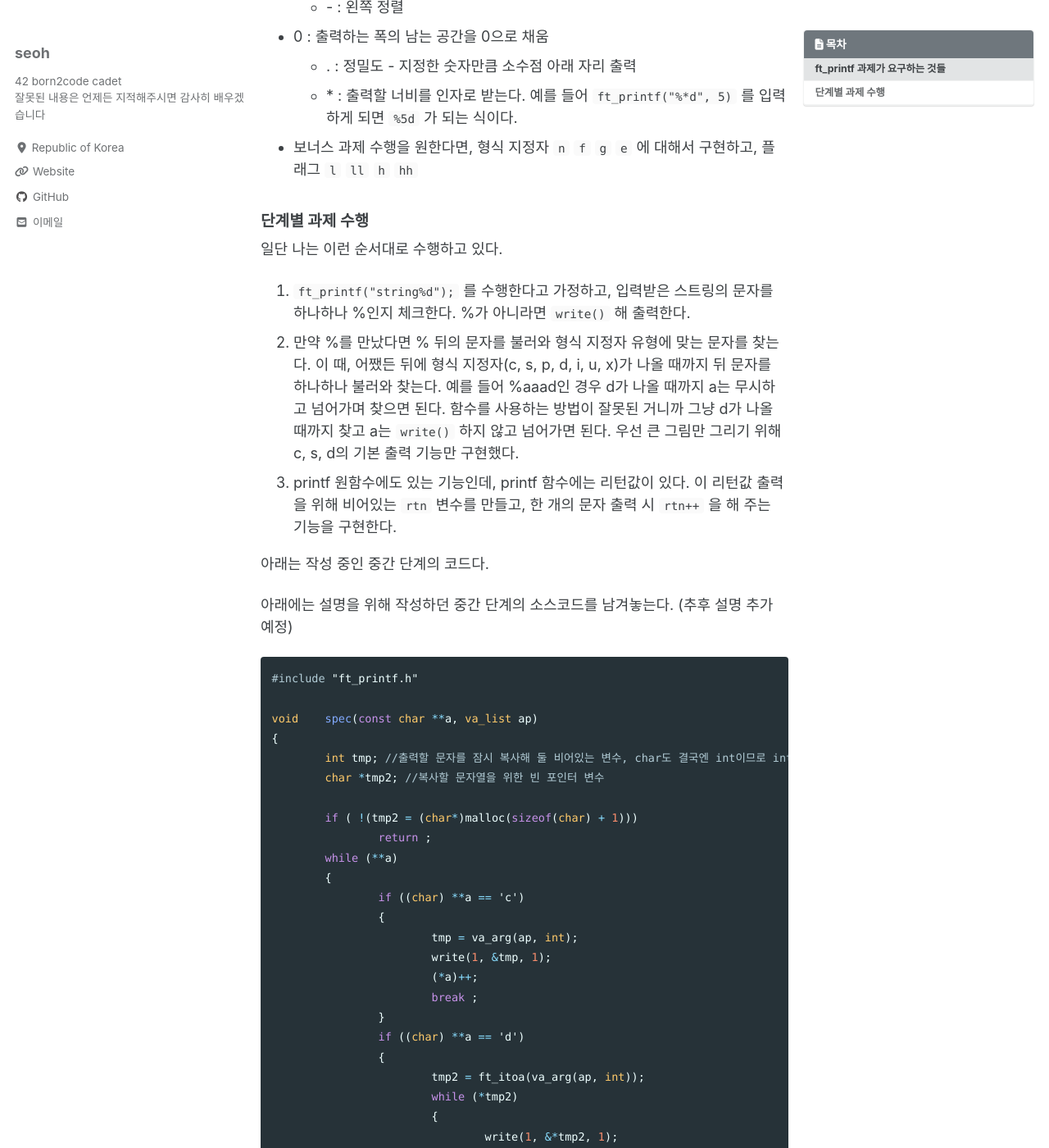
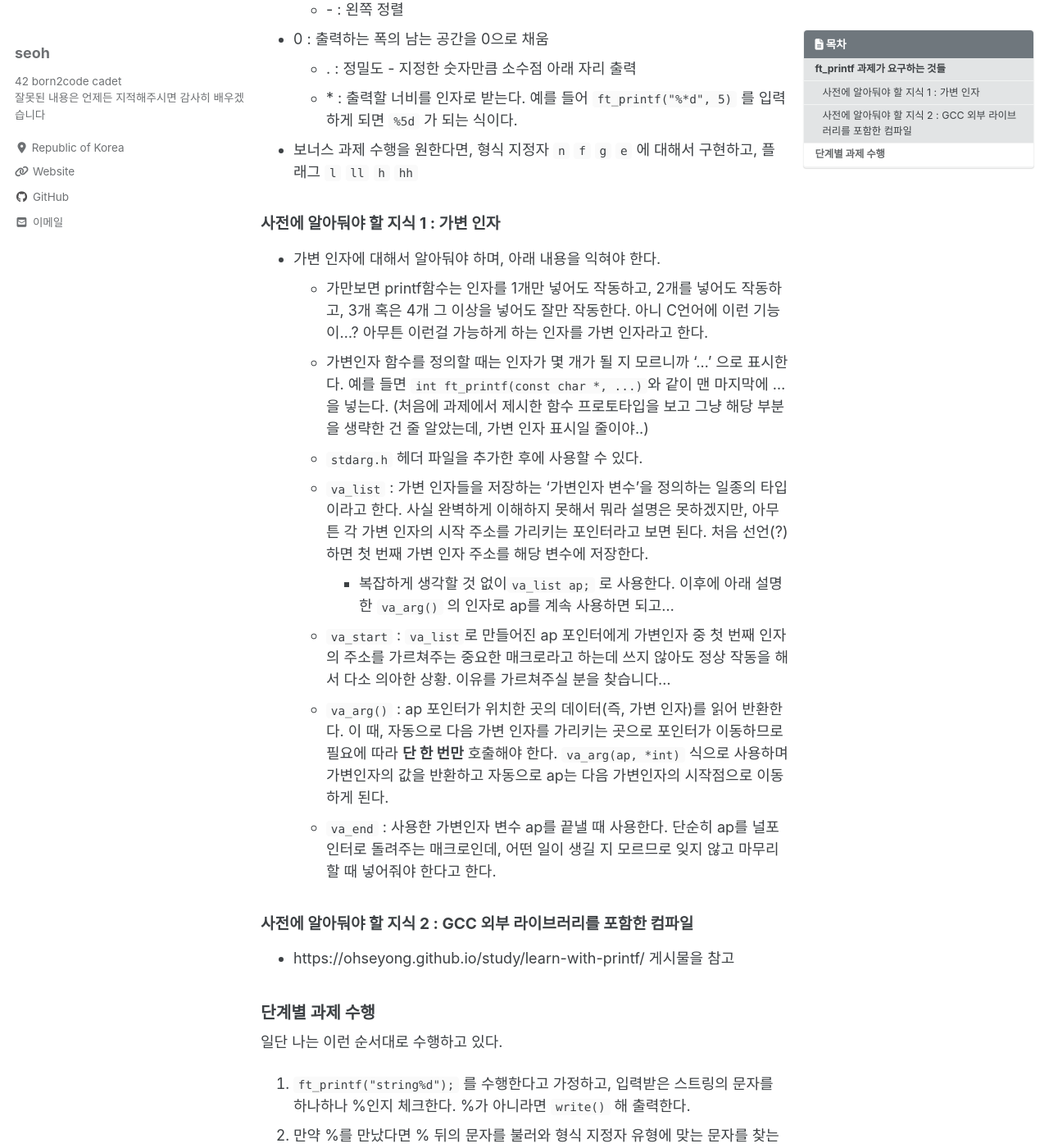
Before and after one commit to ohseyong/ohseyong.github.io, a Jekyll site: the page built from _posts/2020-08-10-printf_sapjil.md, in a window 1280 px wide and 1400 px high, scrolled down 886 px. Shown: the whole window at 82% size. Built offline with Jekyll 4.4.1, drawn with Linux system fonts in a browser that asks for light colours; cached includes are drawn as plain includes; nearby versions of some CDN libraries; comment, search, counter and statistics services are not loaded; some of the changed text lies outside the part shown.

Commit message:
Update 2020-08-10-printf_sapjil.md

```diff
--- a/_posts/2020-08-10-printf_sapjil.md
+++ b/_posts/2020-08-10-printf_sapjil.md
@@ -17,7 +17,7 @@ ft_printf 과제를 하면서 코드를 짜는 과정을 정말 세세하게 하
 
 
 
-#### ft_printf 과제가 요구하는 것들
+### ft_printf 과제가 요구하는 것들
 
 - 간단하다. printf 함수를 똑같이 구현하면 된다.
 - 함수의 프로토타입은 `int ft_printf(const char *, ...);` 이다.
@@ -42,17 +42,34 @@ ft_printf 과제를 하면서 코드를 짜는 과정을 정말 세세하게 하
 
 
 
-#### 단계별 과제 수행
+#### 사전에 알아둬야 할 지식 1 : 가변 인자
+
+- 가변 인자에 대해서 알아둬야 하며, 아래 내용을 익혀야 한다.
+  - 가만보면 printf함수는 인자를 1개만 넣어도 작동하고, 2개를 넣어도 작동하고, 3개 혹은 4개 그 이상을 넣어도 잘만 작동한다. 아니 C언어에 이런 기능이...? 아무튼 이런걸 가능하게 하는 인자를 가변 인자라고 한다.
+  - 가변인자 함수를 정의할 때는 인자가 몇 개가 될 지 모르니까 '...' 으로 표시한다. 예를 들면 `int ft_printf(const char *, ...)`와 같이 맨 마지막에 ...을 넣는다. (처음에 과제에서 제시한 함수 프로토타입을 보고 그냥 해당 부분을 생략한 건 줄 알았는데, 가변 인자 표시일 줄이야..)
+  - `stdarg.h` 헤더 파일을 추가한 후에 사용할 수 있다.
+  - `va_list` : 가변 인자들을 저장하는 '가변인자 변수'을 정의하는 일종의 타입이라고 한다. 사실 완벽하게 이해하지 못해서 뭐라 설명은 못하겠지만, 아무튼 각 가변 인자의 시작 주소를 가리키는 포인터라고 보면 된다. 처음 선언(?) 하면 첫 번째 가변 인자 주소를 해당 변수에 저장한다.
+    - 복잡하게 생각할 것 없이`va_list ap;` 로 사용한다. 이후에 아래 설명한 `va_arg()` 의 인자로 ap를 계속 사용하면 되고...
+  - `va_start` : `va_list`로 만들어진 ap 포인터에게 가변인자 중 첫 번째 인자의 주소를 가르쳐주는 중요한 매크로라고 하는데 쓰지 않아도 정상 작동을 해서 다소 의아한 상황. 이유를 가르쳐주실 분을 찾습니다...
+  - `va_arg()` : ap 포인터가 위치한 곳의 데이터(즉, 가변 인자)를 읽어 반환한다. 이 때, 자동으로 다음 가변 인자를 가리키는 곳으로 포인터가 이동하므로 필요에 따라 **단 한 번만** 호출해야 한다. `va_arg(ap, *int)` 식으로 사용하며 가변인자의 값을 반환하고 자동으로 ap는 다음 가변인자의 시작점으로 이동하게 된다.
+  - `va_end` : 사용한 가변인자 변수 ap를 끝낼 때 사용한다. 단순히 ap를 널포인터로 돌려주는 매크로인데, 어떤 일이 생길 지 모르므로 잊지 않고 마무리할 때 넣어줘야 한다고 한다.
+
+#### 사전에 알아둬야 할 지식 2 : GCC 외부 라이브러리를 포함한 컴파일
+
+- https://ohseyong.github.io/study/learn-with-printf/ 게시물을 참고
+
+### 단계별 과제 수행
 
 일단 나는 이런 순서대로 수행하고 있다.
 
 1. `ft_printf("string%d");` 를 수행한다고 가정하고, 입력받은 스트링의 문자를 하나하나 %인지 체크한다. %가 아니라면 `write()` 해 출력한다.
-2. 만약 %를 만났다면 % 뒤의 문자를 불러와 형식 지정자 유형에 맞는 문자를 찾는다. 이 때, 어쨌든 뒤에 형식 지정자(c, s, p, d, i, u, x)가 나올 때까지 뒤 문자를 하나하나 불러와 찾는다. 예를 들어 %aaad인 경우 d가 나올 때까지 a는 무시하고 넘어가며 찾으면 된다. 함수를 사용하는 방법이 잘못된 거니까 그냥 d가 나올 때까지 찾고 a는 `write()`  하지 않고 넘어가면 된다. 우선 큰 그림만 그리기 위해 c, s, d의 기본 출력 기능만 구현했다.
+2. 만약 %를 만났다면 % 뒤의 문자를 불러와 형식 지정자 유형에 맞는 문자를 찾는다. 이 때, 어쨌든 뒤에 형식 지정자(c, s, p, d, i, u, x)가 나올 때까지 뒤 문자를 하나하나 불러와 찾는다. 예를 들어 `%aaad`인 경우 d가 나올 때까지 a는 무시하고 넘어가며 찾으면 된다. 함수를 사용하는 방법이 잘못된 거니까 그냥 d가 나올 때까지 찾고 a는 `write()`  하지 않고 넘어가면 된다. 우선 큰 그림만 그리기 위해 c, s, d의 기본 출력 기능만 구현했다.
 3. printf 원함수에도 있는 기능인데, printf 함수에는 리턴값이 있다. 이 리턴값 출력을 위해 비어있는 `rtn` 변수를 만들고, 한 개의 문자 출력 시 `rtn++` 을 해 주는 기능을 구현한다.
+4. 이 다음에는 지시자들의 옵션을 체크해서, 한 개 한 개 기능을 구현해 나가면 된다. 사실 여기서부터가 진짜 시작이다.
 
 
 
-아래는 작성 중인 중간 단계의 코드다.
+아래는 위에서 설명한 수준까지 작성된 코드다. 처음부터 printf가 완전히 완성된 코드를 보면 이해하기가 정말 힘들 것이므로(내가 그렇듯이) 중간 단계의 코드를 남겨둔다.
 
 
 
@@ -79,7 +96,7 @@ void	spec(const char **a, va_list ap)
 		}
 		if ((char) **a == 'd')
 		{
-			tmp2 = ft_itoa(va_arg(ap, int));
+			tmp2 = ft_itoa(va_arg(ap, int)); //int형의 여러 자리 수를 문자열로 변환하여 출력할 수 있게끔 복사해 둔다.
 			while (*tmp2)
 			{
 				write(1, &*tmp2, 1);
```
